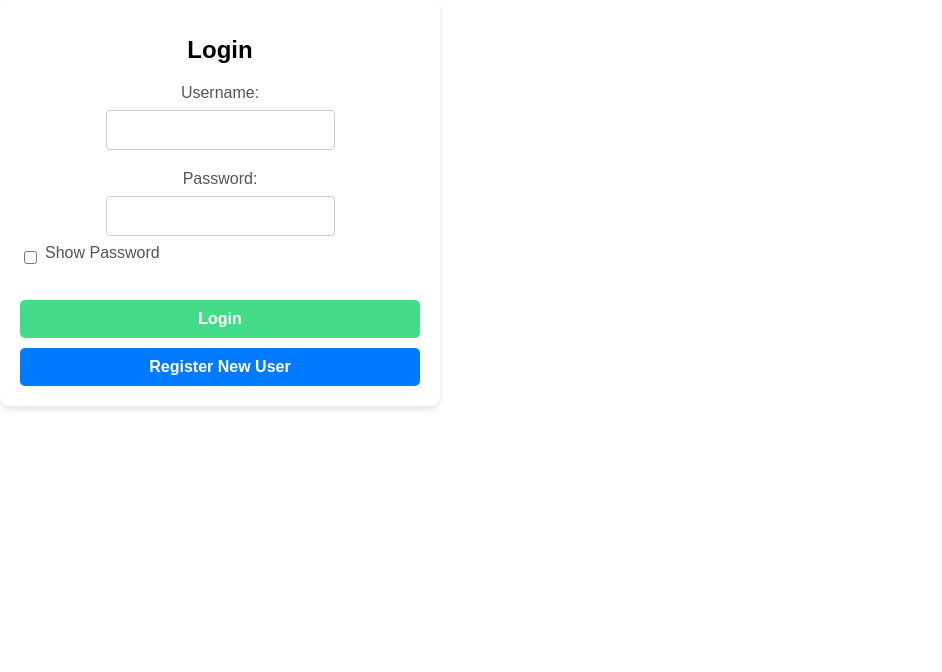
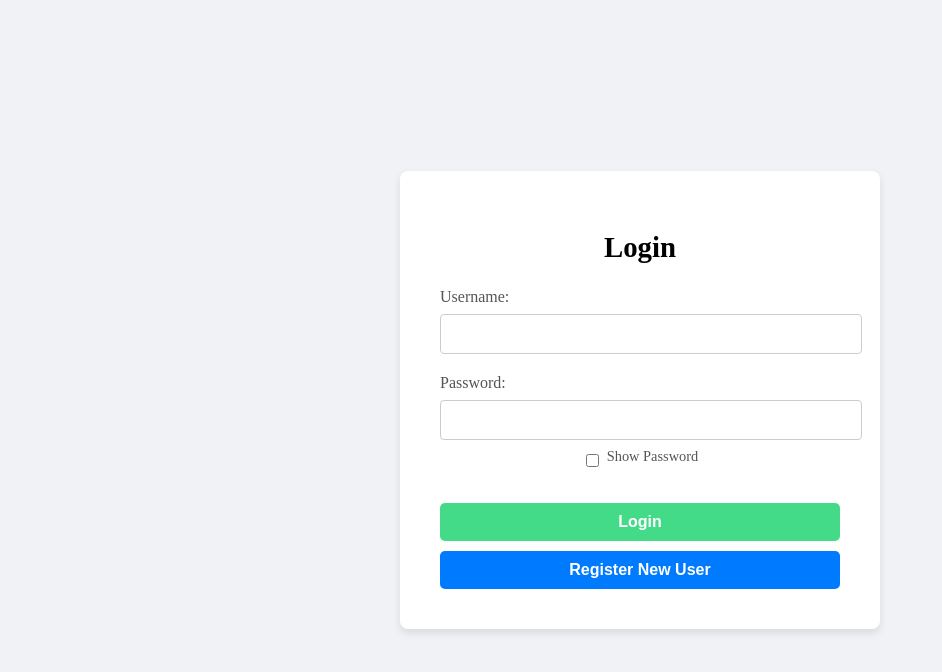
Before and after one commit to rocketninja7/h4g2025, a React (Create React App) app in the folder frontend/login/: page / in a window 1280 px wide. Shown: the top 672 px of the page, without its empty margins (0-942 px from the left). Built offline with nearby package versions, Linux system fonts and the light colour scheme.

Commit message:
corrected flow

```diff
--- a/frontend/login/src/App.css
+++ b/frontend/login/src/App.css
@@ -13,11 +13,17 @@
   box-shadow: 0 4px 8px rgba(0, 0, 0, 0.1);
   width: 100%;
   max-width: 400px;
+  text-align: center; /* Center all child elements */
 }
 
+h1 {
+  font-size: 1.8rem;
+  margin-bottom: 1.5rem;
+}
 
 .form-group {
   margin-bottom: 20px;
+  text-align: left; /* Align form inputs and labels to the left */
 }
 
 label {
@@ -33,6 +39,7 @@ input[type="password"] {
   border: 1px solid #ccc;
   border-radius: 4px;
   font-size: 1rem;
+  width: 100%;
 }
 
 input[type="checkbox"] {
@@ -43,56 +50,11 @@ input[type="checkbox"] {
   display: flex;
   align-items: center;
   margin-top: 8px;
+  justify-content: center; /* Center the checkbox and label horizontally */
 }
 
-.register-button {
-  background-color: #007BFF;
-  margin-top: 20px;
-}
-
-.register-button:hover {
-  background-color: #0056b3;
-}
-
-.login-button {
-  background-color: #44db88;
-  margin-top: 20px;
-}
-
-.login-button:hover {
-  background-color: #005f37;
-}
-
-body {
-  margin: 0;
-  font-family: Arial, Helvetica, sans-serif;
-  height: 100vh;
-  display: flex;
-  justify-content: center;
-  align-items: center;
-  background: linear-gradient(45deg, #f8f8f8, #ffffff, #ffffff, #ffffff);
-  background-size: 400% 400%;
-  animation: gradientAnimation 10s ease infinite;
-  box-sizing: border-box;
-}
-
-html {
-  font-size: 16px; /* Base font size for rem calculations */
-}
-
-.App {
-  text-align: center;
-  width: 100%;
-  max-width: 25rem;
-  background: #ffffff;
-  padding: 1.25rem;
-  border-radius: 0.625rem;
-  box-shadow: 0 0.25rem 0.375rem rgba(0, 0, 0, 0.1);
-}
-
-h1 {
-  font-size: 1.5rem;
-  margin-bottom: 1.25rem;
+.checkbox-group label {
+  font-size: 0.9rem; /* Reduce the font size for the "Show Password" text */
 }
 
 .button {
@@ -100,7 +62,6 @@ h1 {
   padding: 10px;
   font-size: 16px;
   font-weight: bold;
-  /* background-color: #61dafb; */
   color: white;
   border: none;
   border-radius: 5px;
@@ -108,18 +69,18 @@ h1 {
   margin-top: 10px;
 }
 
-button:hover {
-  background-color: #21a1f1;
+.login-button {
+  background-color: #44db88;
 }
 
-@keyframes gradientAnimation {
-  0% {
-    background-position: 0% 50%;
-  }
-  50% {
-    background-position: 100% 50%;
-  }
-  100% {
-    background-position: 0% 50%;
-  }
+.login-button:hover {
+  background-color: #005f37;
 }
+
+.register-button {
+  background-color: #007BFF;
+}
+
+.register-button:hover {
+  background-color: #0056b3;
+}
--- a/frontend/login/src/App.js
+++ b/frontend/login/src/App.js
@@ -6,7 +6,7 @@ function App() {
   const [username, setUsername] = useState('');
   const [password, setPassword] = useState('');
   const [showPassword, setShowPassword] = useState(false);
-  const navigate = useNavigate(); // Hook for navigation
+  const navigate = useNavigate();
 
   const handleLogin = async (e) => {
     e.preventDefault();
@@ -19,8 +19,7 @@ function App() {
       const data = await response.json();
 
       if (response.ok) {
-        // Pass username as state when navigating to /calendar
-        navigate('/calendar', { state: { username } });
+        navigate('/homepage', { state: { username } });
       } else {
         alert(data.message);
       }
@@ -30,11 +29,12 @@ function App() {
   };
 
   const navigateToRegister = () => {
-    navigate('/register'); // Use navigate for consistent navigation
+    navigate('/register');
   };
 
   return (
-    <div className="App">
+    <div className="login-container">
+      <div className="login-form">
         <h1>Login</h1>
         <form onSubmit={handleLogin}>
           <div className="form-group">
@@ -72,6 +72,7 @@ function App() {
           Register New User
         </button>
       </div>
+    </div>
   );
 }
 
--- a/frontend/login/src/Calendar.js
+++ b/frontend/login/src/Calendar.js
@@ -2,6 +2,7 @@ import ModernCalendar from './CalendarComponent'
 import { useEffect, useState, useCallback } from 'react'
 import CreateTask from './CreateTask'
 import moment from 'moment';
+
 
 export default function Calendar() {
     const [tasks, setTasks] = useState([])
--- a/frontend/login/src/CalendarComponent.js
+++ b/frontend/login/src/CalendarComponent.js
@@ -1,7 +1,7 @@
 import React, { useState } from 'react';
 import "react-big-calendar/lib/css/react-big-calendar.css";
 import { Calendar, momentLocalizer } from 'react-big-calendar';
-import { useLocation } from 'react-router-dom';
+import { useLocation, useNavigate } from 'react-router-dom';
 import moment from 'moment';
 import './Calendar.css';
 
@@ -10,6 +10,17 @@ const ModernCalendar = ({ tasksList, handleSelectSlot, handleSelectEvent }) => {
     const localizer = momentLocalizer(moment);
     const location = useLocation();
     const { username } = location.state || {};
+
+    const navigate = useNavigate();
+    const navigateToLogin = () => {
+        navigate('/');
+    };
+    const navigateToHome = () => {
+        navigate('/homepage', { state: { username } });
+    };
+    const navigateToCalendar = () => {
+        navigate('/calendar', { state: { username } });
+    };
 
     const allViews = {
         month: true,
@@ -42,10 +53,11 @@ const ModernCalendar = ({ tasksList, handleSelectSlot, handleSelectEvent }) => {
 
             <div className="main-content">
                 <div className={`sidebar ${isSidebarOpen ? 'open' : ''}`}>
-                    <ul className="sidebar-list">
-                        <li className="sidebar-item">Option 1</li>
-                        <li className="sidebar-item">Option 2</li>
-                        <li className="sidebar-item">Option 3</li>
+                <ul className="sidebar-list">
+                        <li className="sidebar-item" onClick={navigateToHome}>Dashboard</li>
+                        <li className="sidebar-item" onClick={navigateToCalendar}>Calendar</li>
+                        <li className="sidebar-item">Tasks</li>
+                        <li className="sidebar-item" onClick={navigateToLogin}>Logout</li>
                     </ul>
                 </div>
 
--- a/frontend/login/src/HomePage.js
+++ b/frontend/login/src/HomePage.js
@@ -1,6 +1,8 @@
 import React, { useState, useEffect } from 'react';
 import { useLocation } from 'react-router-dom';
 import './HomePage.css';
+import { useNavigate } from 'react-router-dom';
+
 
 const HomePage = () => {
     const [isSidebarOpen, setIsSidebarOpen] = useState(false);
@@ -8,6 +10,17 @@ const HomePage = () => {
     const { username } = location.state || {};
     const [recentTasks, setRecentTasks] = useState([]);
     const [upcomingTasks, setUpcomingTasks] = useState([]);
+
+    const navigate = useNavigate();
+    const navigateToLogin = () => {
+        navigate('/');
+    };
+    const navigateToHome = () => {
+        navigate('/homepage', { state: { username } });
+    };
+    const navigateToCalendar = () => {
+        navigate('/calendar', { state: { username } });
+    };
 
     useEffect(() => {
         const fetchTasks = async () => {
@@ -52,20 +65,22 @@ const HomePage = () => {
                     ☰
                 </button>
                 <h1 style={{ margin: 0, fontSize: '1.5rem' }}>Dashboard</h1>
-                {username && (
-                    <div style={{ fontSize: '1rem' }}>
-                        Welcome, <span style={{ fontWeight: 'bold' }}>{username}</span>
-                    </div>
-                )}
+                <div className="header-right">
+                    {username && (
+                        <span style={{ fontSize: '1rem' }}>
+                            Welcome, <strong>{username}</strong>
+                        </span>
+                    )}
+                </div>
             </div>
 
             <div className="main-content">
                 <div className={`sidebar ${isSidebarOpen ? 'open' : ''}`}>
                     <ul className="sidebar-list">
-                        <li className="sidebar-item">Dashboard</li>
-                        <li className="sidebar-item">Calendar</li>
+                        <li className="sidebar-item" onClick={navigateToHome}>Dashboard</li>
+                        <li className="sidebar-item" onClick={navigateToCalendar}>Calendar</li>
                         <li className="sidebar-item">Tasks</li>
-                        <li className="sidebar-item">Settings</li>
+                        <li className="sidebar-item" onClick={navigateToLogin}>Logout</li>
                     </ul>
                 </div>
 
@@ -77,7 +92,7 @@ const HomePage = () => {
                         </p>
                         <div className="quick-actions">
                             <button className="action-button">Create New Task</button>
-                            <button className="action-button">View Calendar</button>
+                            <button className="action-button" onClick={navigateToCalendar}>View Calendar</button>
                             <button className="action-button">Team Overview</button>
                         </div>
                     </div>
```
Lines whose indentation alone changed are shown as unchanged.
